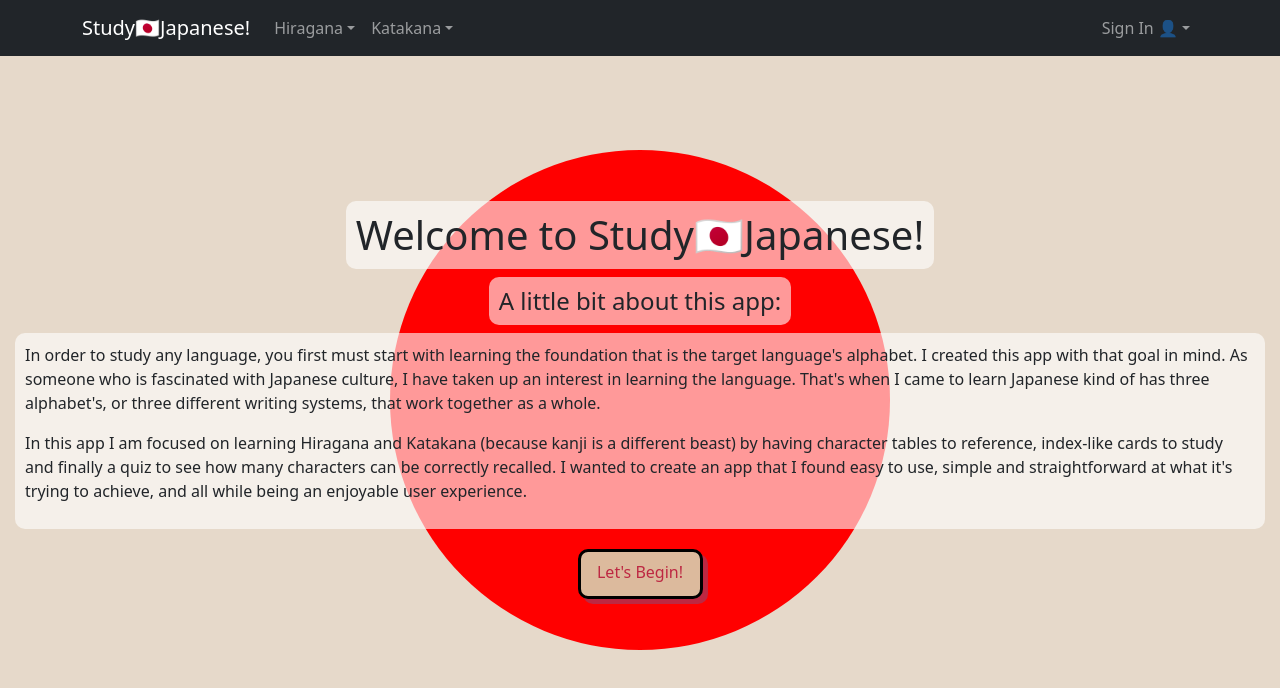
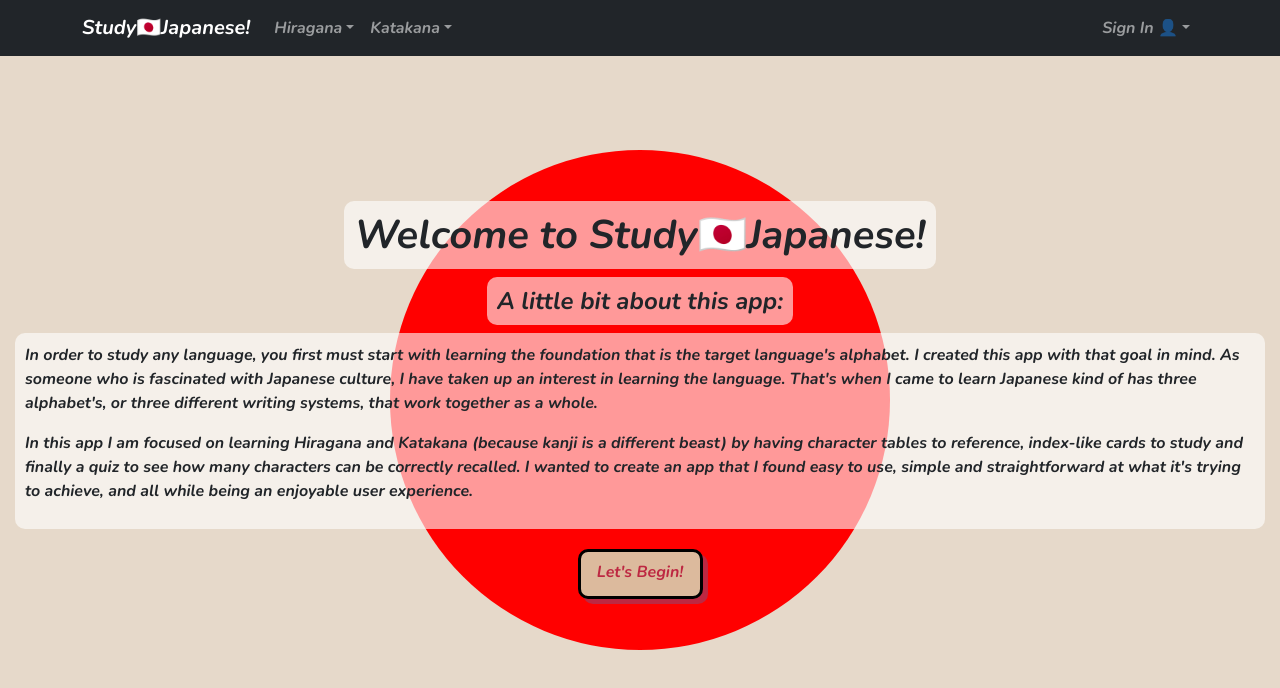
Before and after one commit to pastasauce59/study-japanese, a React (Create React App) app: page / in a window 1280 px wide. Shown: the top 688 px of the page. Built offline with nearby package versions, Linux system fonts and the light colour scheme.

Commit message:
added font styling to app, added image, added meta tags for link preview info

```diff
--- a/public/index.html
+++ b/public/index.html
@@ -10,10 +10,14 @@
       content="Learn the syllabaries of hiragana and katakana."
     /> -->
 
+    <link rel="preconnect" href="https://fonts.googleapis.com">
+    <link rel="preconnect" href="https://fonts.gstatic.com" crossorigin>
+    <link href="https://fonts.googleapis.com/css2?family=Nunito:ital,wght@1,700&display=swap" rel="stylesheet">
+
     <meta property="og:type" content="website">
     <meta property="og:title" content="Study Japanese!">
     <meta property="og:description" content="Learn the syllabaries of hiragana and katakana.">
-    <meta property="og:image:type" content="public/SJA.png">
+    <meta property="og:image" content="%PUBLIC_URL%/assets/SJA.png">
     <meta property="og:url" content="https://study-japanese-alphabet.netlify.app/">
     <!--
       manifest.json provides metadata used when your web app is installed on a
--- a/src/App.css
+++ b/src/App.css
@@ -1,5 +1,6 @@
 body {
     background-color: #e6d9ca;
+    font-family: 'Nunito', sans-serif;
 }
 
 .homepage {
```
Also changed, not shown: public/SJA.png (deleted), public/assets/SJA.png (added).
